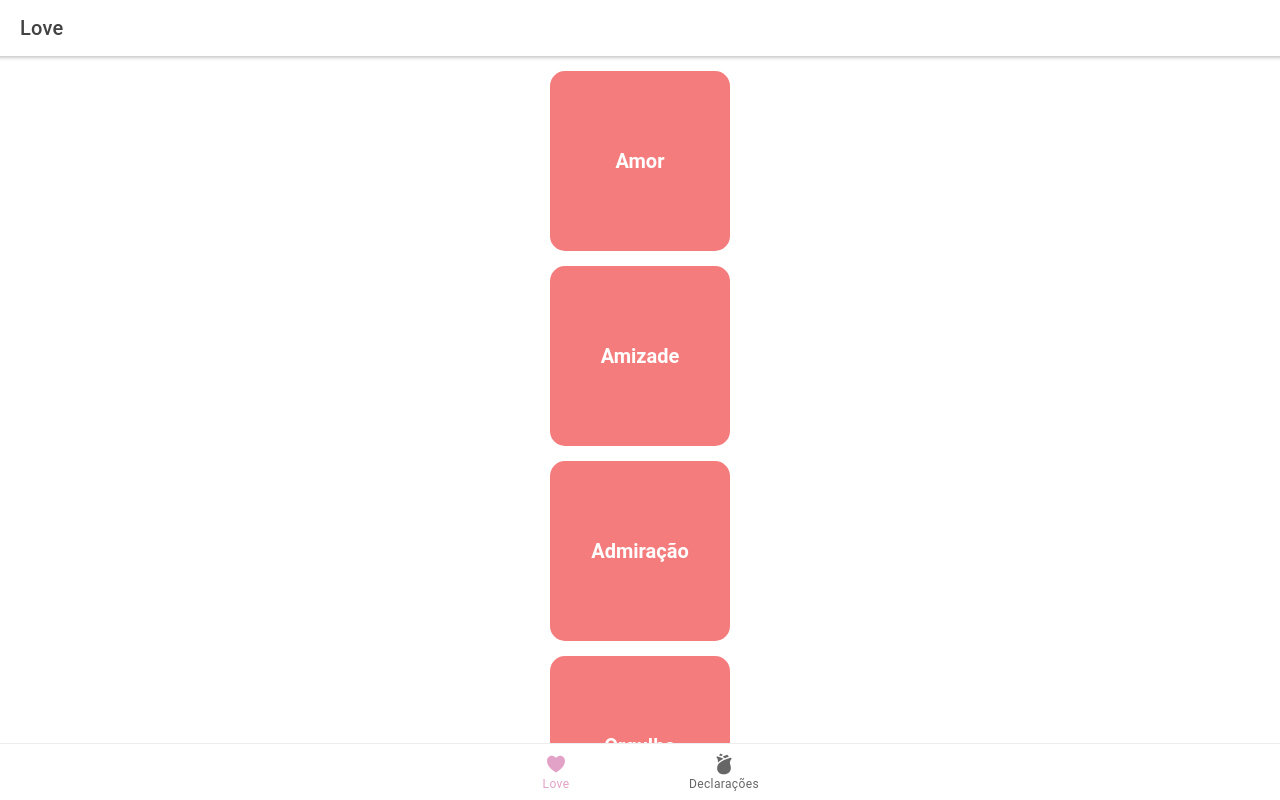
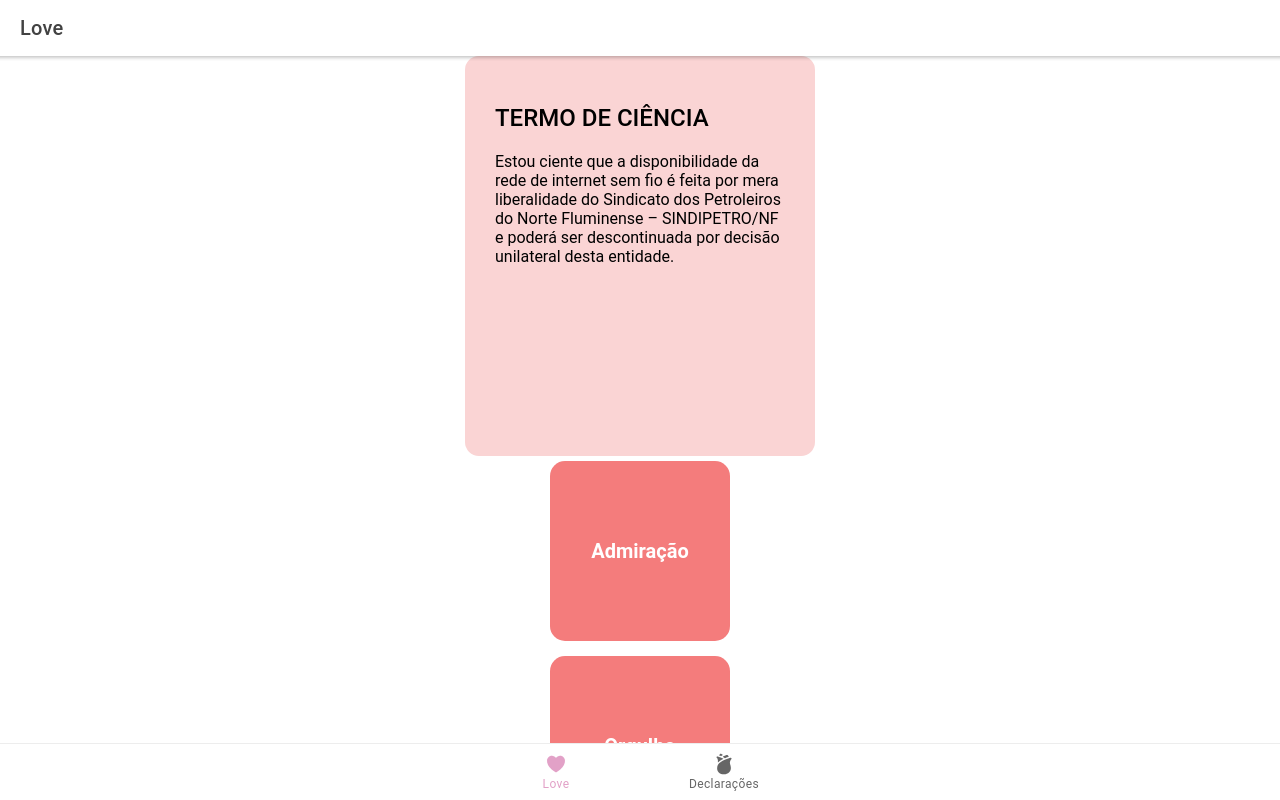
Before and after one commit to mateus-henrique-silva/lorrayne-app, a React (Create React App) app: page /tab1 in a window 1280 px wide. Built offline with nearby package versions, Linux system fonts and the light colour scheme.

Commit message:
changing cute message popup in css

```diff
--- /dev/null
+++ b/src/components/boxMsg.css
@@ -0,0 +1,25 @@
+.BoxMsgSub {
+  height: 400px;
+  width: 350px;
+  background-color: #fad4d4;
+  border-radius: 14px;
+  padding: 30px;
+  flex-direction:column;
+  position: absolute;
+}
+
+hr {
+  border: 0px;
+  border-top: 1px solid lightgray;
+}
+span {
+  margin: 10px auto;
+}
+
+.BoxMsg {
+  width: 100%;
+
+  display: flex;
+
+  justify-content: center;
+}
--- /dev/null
+++ b/src/components/boxMsg.tsx
@@ -0,0 +1,25 @@
+import React from 'react';
+import "./boxMsg.css";
+
+
+const boxMsg = () => {
+  return (
+    <div className="BoxMsg" >
+
+        <div className="BoxMsgSub">
+        <h2>TERMO DE CIÊNCIA</h2>
+        <hr />
+        <span>
+          Estou ciente que a disponibilidade da rede de internet sem fio é feita
+          por mera liberalidade do Sindicato dos Petroleiros do Norte Fluminense
+          – SINDIPETRO/NF e poderá ser descontinuada por decisão unilateral
+          desta entidade.
+        </span>
+
+        </div>
+
+    </div>
+  )
+}
+
+export default boxMsg
--- a/src/pages/Tab1.tsx
+++ b/src/pages/Tab1.tsx
@@ -5,7 +5,7 @@
   IonTitle,
   IonToolbar,
 } from "@ionic/react";
-
+import Msg from "../components/boxMsg";
 import "./Tab1.css";
 import Box from "../components/BoxComponents";
 
@@ -23,7 +23,9 @@
             <IonTitle size="large">Love</IonTitle>
           </IonToolbar>
         </IonHeader>
+        <Msg/>
         <Box text="Amor" fontSize="20px" colorText="#ffff" color="#F47C7C" />
+
         <Box text="Amizade" fontSize="20px" colorText="#ffff" color="#F47C7C" />
         <Box
           text="Admiração"
```
Also changed, not shown: src/pages/boxMsg.tsx (deleted, +0 -12 lines), src/pages/boxMsg.css (deleted).
